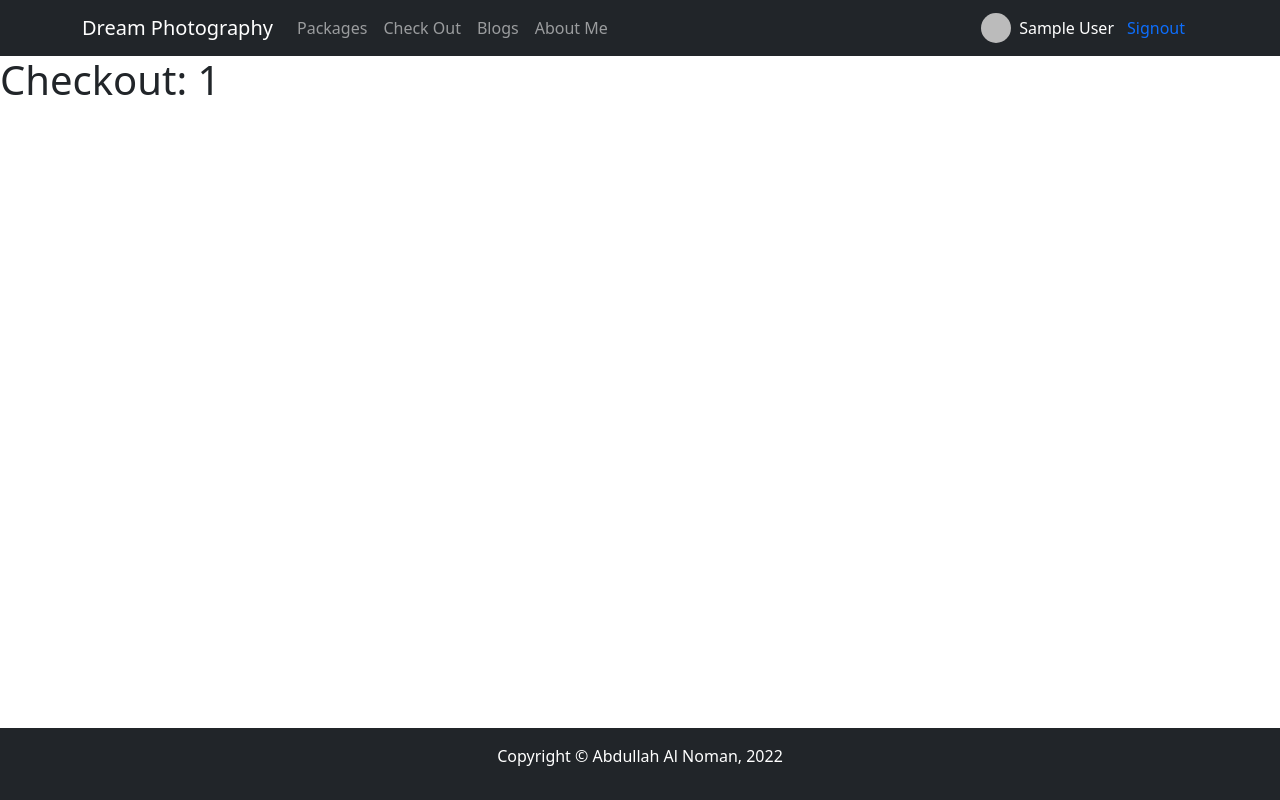
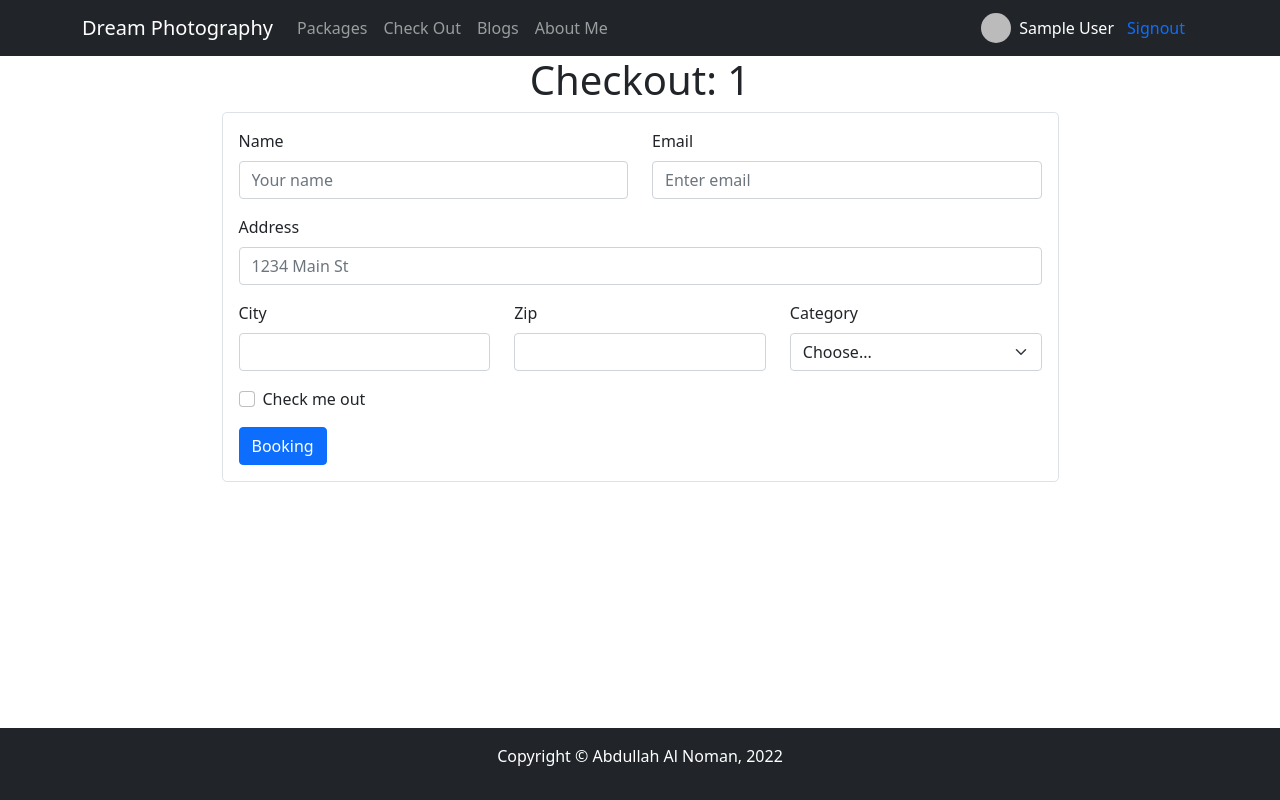
Before and after one commit to noman081/dream-photography, a React (Create React App) app: page /checkout/1 in a window 1280 px wide. Built offline with nearby package versions, Linux system fonts and the light colour scheme; no server answers; sample sign-in values are in the browser's storage.

Commit message:
After completing error handling

```diff
--- a/src/Pages/Checkout/Checkout.js
+++ b/src/Pages/Checkout/Checkout.js
@@ -1,11 +1,63 @@
 import React from 'react';
+import { Form, Col, Row, Button } from 'react-bootstrap';
 import { useParams } from 'react-router-dom';
 
 const Checkout = () => {
     const { checkOutName } = useParams();
+    const handleSubmit = event => {
+        event.preventDefault();
+    }
     return (
-        <div>
-            <h1>Checkout: {checkOutName}</h1>
+        <div className='container'>
+            <h1 className='text-center'>Checkout: {checkOutName}</h1>
+            <Form className='container border p-3 rounded-3 w-75' onSubmit={handleSubmit}>
+                <Row className="mb-3">
+                    <Form.Group as={Col} controlId="formGridEmail">
+                        <Form.Label>Name</Form.Label>
+                        <Form.Control type="text" placeholder="Your name" />
+                    </Form.Group>
+
+                    <Form.Group as={Col} controlId="formGridPassword">
+                        <Form.Label>Email</Form.Label>
+                        <Form.Control type="email" placeholder="Enter email" />
+                    </Form.Group>
+                </Row>
+
+                <Form.Group className="mb-3" controlId="formGridAddress1">
+                    <Form.Label>Address</Form.Label>
+                    <Form.Control placeholder="1234 Main St" />
+                </Form.Group>
+
+                <Row className="mb-3">
+                    <Form.Group as={Col} controlId="formGridCity">
+                        <Form.Label>City</Form.Label>
+                        <Form.Control />
+                    </Form.Group>
+
+                    <Form.Group as={Col} controlId="formGridZip">
+                        <Form.Label>Zip</Form.Label>
+                        <Form.Control />
+                    </Form.Group>
+
+                    <Form.Group as={Col} controlId="formGridState">
+                        <Form.Label>Category</Form.Label>
+                        <Form.Select defaultValue="Choose...">
+                            <option>Choose...</option>
+                            <option>Premium</option>
+                            <option>Special</option>
+                            <option>Basic</option>
+                        </Form.Select>
+                    </Form.Group>
+                </Row>
+
+                <Form.Group className="mb-3" id="formGridCheckbox">
+                    <Form.Check type="checkbox" label="Check me out" />
+                </Form.Group>
+
+                <Button variant="primary" type="submit">
+                    Booking
+                </Button>
+            </Form>
         </div>
     );
 };
--- a/src/Pages/Login/Login/Login.js
+++ b/src/Pages/Login/Login/Login.js
@@ -9,6 +9,7 @@ const Login = () => {
     const navigate = useNavigate();
     const location = useLocation();
     let from = location.state?.from?.pathname || "/";
+    let errorMessage;
     const [
         signInWithEmailAndPassword,
         user,
@@ -19,6 +20,10 @@ const Login = () => {
 
     if (user) {
         navigate(from, { replace: true });
+    }
+    if (error) {
+        debugger;
+        errorMessage = <p className='text-danger'>{error.message}</p>;
     }
     const handleSubmit = event => {
         event.preventDefault();
@@ -36,6 +41,7 @@ const Login = () => {
                 <Form.Group className="mb-3" controlId="formBasicPassword">
                     <Form.Control type="password" name='password' placeholder="Password" required />
                 </Form.Group>
+                {errorMessage}
                 <Button variant="primary w-50 mx-auto d-block mb-2" type="submit">
                     Login
                 </Button>
--- a/src/Pages/Login/Register/Register.js
+++ b/src/Pages/Login/Register/Register.js
@@ -1,4 +1,4 @@
-import React from 'react';
+import React, { useState } from 'react';
 import { Button, Form } from 'react-bootstrap';
 import { useCreateUserWithEmailAndPassword } from 'react-firebase-hooks/auth';
 import { Link, useNavigate } from 'react-router-dom';
@@ -7,6 +7,7 @@ import SocialLogin from '../SocialLogin/SocialLogin';
 
 const Register = () => {
     const navigate = useNavigate();
+    const [name, setName] = useState('');
     const [
         createUserWithEmailAndPassword,
         user,
@@ -16,9 +17,12 @@ const Register = () => {
 
     if (user) {
         navigate('/');
+        user.displayName = name;
     }
     const handleSubmit = event => {
         event.preventDefault();
+        const name = event.target.name.value;
+        setName(name);
         const email = event.target.email.value;
         const password = event.target.password.value;
         createUserWithEmailAndPassword(email, password);
@@ -30,7 +34,7 @@ const Register = () => {
             <h2 className='text-primary text-center my-2'>Please Register</h2>
             <Form className='mt-3' onSubmit={handleSubmit}>
                 <Form.Group className="mb-3" controlId="formBasicEmail">
-                    <Form.Control type="text" placeholder="Your Name" required />
+                    <Form.Control type="text" name='name' placeholder="Your Name" required />
                 </Form.Group>
                 <Form.Group className="mb-3" controlId="formBasicEmail">
                     <Form.Control type="email" name='email' placeholder="Enter email" required />
```
